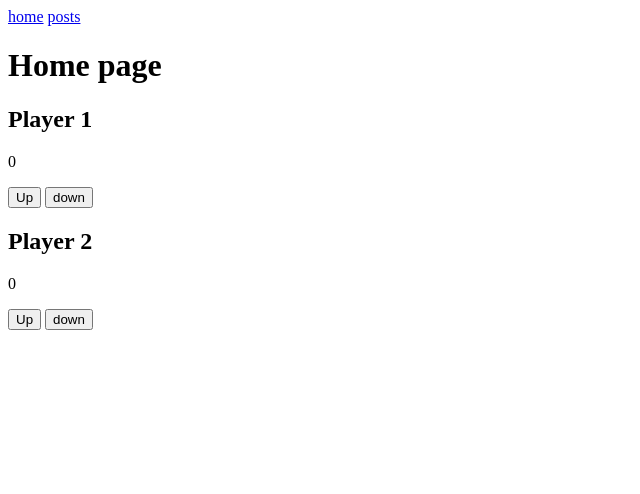
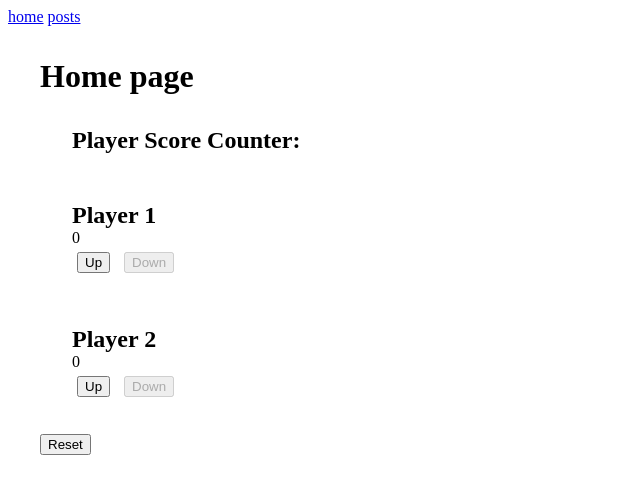
Before and after one commit to cunnellp5/MiniApps, a SvelteKit app: page / in a window 1280 px wide. Shown: the top 494 px of the page, without its empty margins (0-640 px from the left). Built offline with nearby package versions, Linux system fonts and the light colour scheme.

Commit message:
try binding to child to reset component values, add styles

```diff
--- a/src/lib/PlayerScore.svelte
+++ b/src/lib/PlayerScore.svelte
@@ -6,18 +6,38 @@
 
     function incrementPlayerScore() {
         playerScore += 1;
-    }
+    };
 
     function decreasePlayerScore() {
         if(playerScore > 0) {
             playerScore -= 1;
         }
-    }
+    };
+
+    export function resetScore() {
+        playerScore = 0;
+    };
 </script>
 
 <div>
     <h2>{ playerName }</h2>
     <p>{ playerScore }</p>
     <button on:click={incrementPlayerScore}>Up</button>
-    <button on:click={decreasePlayerScore}>down</button>
+    <button on:click={decreasePlayerScore} disabled={playerScore === 0}>Down</button>
 </div>
+
+<style>
+    div {
+        padding: 1rem;
+        margin: 1rem;
+    }
+    h2 {
+        margin: 0;
+    }
+    p {
+        margin: 0;
+    }
+    button {
+        margin: 5px;
+    }
+</style>
--- a/src/routes/+page.svelte
+++ b/src/routes/+page.svelte
@@ -1,12 +1,37 @@
 <script>
-  import PlayerScore from "$lib/PlayerScore.svelte";
+    import PlayerScore from "$lib/PlayerScore.svelte";
 
+    /** @type {PlayerScore} **/
+    let player1Score;
+
+    /** @type {PlayerScore} **/
+    let player2Score;
+
+    function resetScore() {
+        player1Score.resetScore();
+        player2Score.resetScore();
+    }
 </script>
 
 <main>
     <h1>Home page</h1>
-    <PlayerScore playerName="Player 1"></PlayerScore>
-    <PlayerScore playerName="Player 2"></PlayerScore>
+
+    <h2>Player Score Counter:</h2>
+    <PlayerScore bind:this={player1Score} playerName="Player 1"></PlayerScore>
+    <PlayerScore bind:this={player2Score} playerName="Player 2"></PlayerScore>
+
+    <button on:click={resetScore}>Reset</button>
 </main>
 
-<style></style>
+<style>
+    main {
+        padding: 1rem;
+        margin: 1rem;
+    }
+    h1 {
+        margin: 0;
+    }
+    h2 {
+        margin: 2rem;
+    }
+</style>
```
